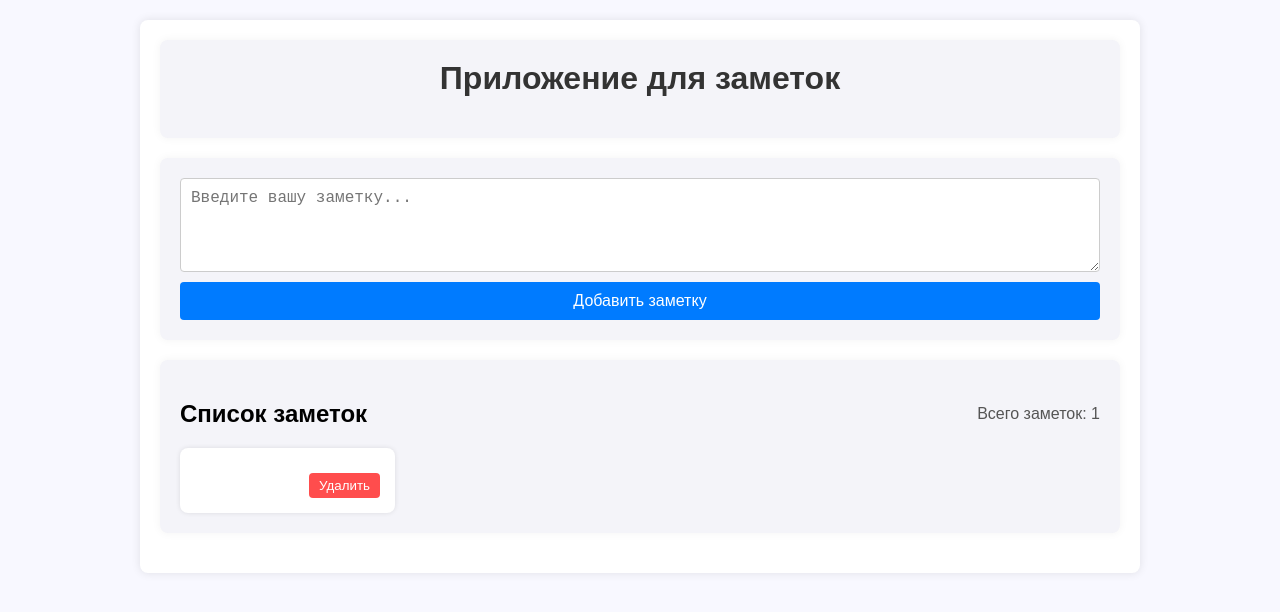
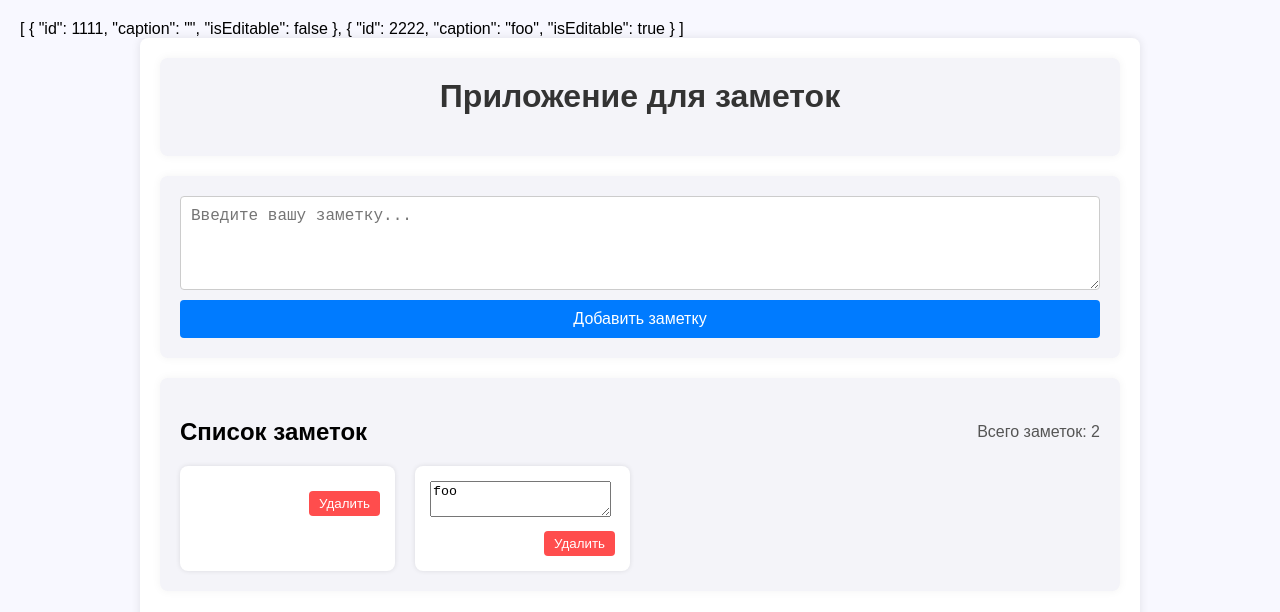
Before and after one commit to 43raze/notes-app, a Vue app: page / in a window 1280 px wide. Shown: the top 612 px of the page. Built offline with nearby package versions, Linux system fonts and the light colour scheme.

Commit message:
isEditable

```diff
--- /dev/null
+++ b/js.js
@@ -0,0 +1,6 @@
+let obj = {
+  x: 33,
+  x: 42,
+}
+
+console.log(obj.x)
--- a/src/App.vue
+++ b/src/App.vue
@@ -10,9 +10,14 @@ export default {
     return {
       notes: [
         {
-          id: 1,
+          id: 1111,
           caption: '',
           isEditable: false,
+        },
+        {
+          id: 2222,
+          caption: 'foo',
+          isEditable: true,
         },
       ],
     }
@@ -27,6 +32,7 @@ export default {
 </script>
 
 <template>
+  {{ notes }}
   <main class="container">
     <div class="section">
       <h1>Приложение для заметок</h1>
--- a/src/components/NoteItem.vue
+++ b/src/components/NoteItem.vue
@@ -2,18 +2,24 @@
 export default {
   props: ['note'],
 
-  emits: ['note-removed'],
+  emits: ['note-removed', 'note-edited'],
 }
 </script>
 
 <template>
   <div class="note-card">
     <div class="note-content">
-      <p>{{ note.caption }}</p>
+      <!-- v-model="note.caption" -->
+      <textarea
+        v-if="note.isEditable"
+        :value="note.caption"
+        @input="$emit('note-edited', { ...note, caption: $event.target.value })"
+      ></textarea>
+      <p v-else>{{ note.caption }}</p>
     </div>
 
     <div class="note-actions">
-      <button @click="$emit('note-removed', note)">Удалить</button>
+      <button @click="$emit('note-removed', { ...note })">Удалить</button>
     </div>
   </div>
 </template>
--- a/src/components/NoteSubmitter.vue
+++ b/src/components/NoteSubmitter.vue
@@ -3,6 +3,7 @@ const randId = () => Math.trunc(Math.random() * 0xffffffff).toString(16)
 const initNote = () => ({
   id: randId(),
   caption: '',
+  isEditable: false,
 })
 
 export default {
@@ -10,11 +11,7 @@ export default {
 
   data() {
     return {
-      note: {
-        id: 1,
-        caption: '',
-        isEditable: false,
-      },
+      note: initNote(),
     }
   },
 
@@ -22,7 +19,6 @@ export default {
     addNote() {
       if (this.note.caption === '') return
       this.$emit('add-note', { ...this.note })
-      this.noteContent = ''
       this.note = initNote()
       this.$refs.noteTextarea.focus()
     },
--- a/src/components/NotesList.vue
+++ b/src/components/NotesList.vue
@@ -12,6 +12,9 @@ export default {
     removeNote(note) {
       return this.modelValue.filter(n => n.id !== note.id)
     },
+    switchNote(newNote) {
+      return this.modelValue.map(n => (n.id === newNote.id ? newNote : n))
+    },
   },
 }
 </script>
@@ -23,6 +26,7 @@ export default {
       :key="note.id"
       :note="note"
       @note-removed="$emit('update:model-value', removeNote($event))"
+      @note-edited="switchNote($event)"
     />
   </div>
 </template>
```
